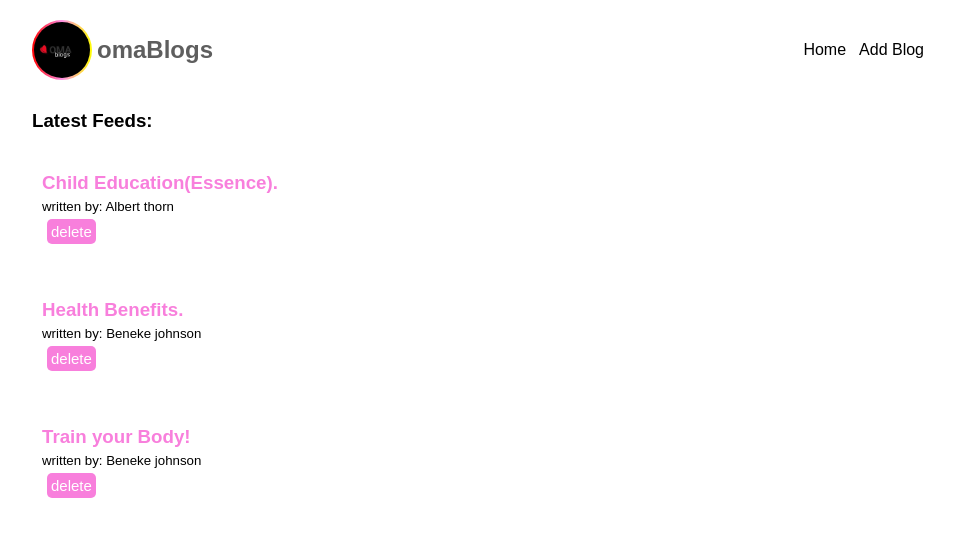
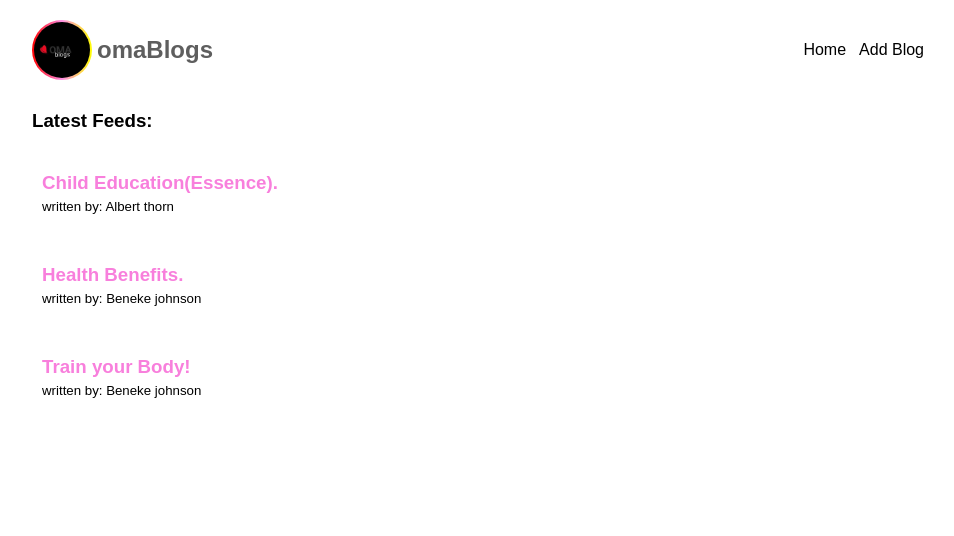
Before and after one commit to dannie-bowser/Omasanblog, a React (Vite) app: page / in a window 1280 px wide. Shown: the top 536 px of the page, without its empty margins (160-1114 px from the left). Built offline with nearby package versions, Linux system fonts and the light colour scheme; data requests are answered from the project's data file; a web font is replaced by a local one.

Commit message:
added blog details page

```diff
--- a/src/App.jsx
+++ b/src/App.jsx
@@ -3,6 +3,7 @@ import Navbar from './components/Navbar'
 import Homepage from './components/Homepage'
 import { BrowserRouter as Router, Route, Switch } from 'react-router-dom';
 import AddBlog from './components/AddBlog';
+import BlogDetails from './components/BlogDetails';
 
 
 
@@ -19,6 +20,9 @@ function App() {
               <Route path="/AddBlog">
                 <AddBlog />
               </Route>
+              <Route path="/blogs/:id">
+                <BlogDetails />
+              </Route>
             </Switch>
           </Router>
     </>
--- /dev/null
+++ b/src/components/AddBlog.jsx
@@ -0,0 +1,11 @@
+import React from 'react'
+
+const AddBlog = () => {
+  return (
+    <div  className='content'>
+        <div>AddBlog</div>
+    </div>
+  )
+}
+
+export default AddBlog
--- /dev/null
+++ b/src/components/BlogDetails.jsx
@@ -0,0 +1,15 @@
+import React from 'react'
+import { useParams } from 'react-router-dom/cjs/react-router-dom.min'
+
+const BlogDetails = () => {
+
+    const { id } = useParams();
+
+  return (
+    <div className='content'>
+        <div>BlogDetails - { id }</div>
+    </div>
+  )
+}
+
+export default BlogDetails
--- a/src/components/Bloglistings.jsx
+++ b/src/components/Bloglistings.jsx
@@ -1,15 +1,17 @@
 import React from 'react'
+import { Link } from 'react-router-dom'
 
-const Bloglistings = ({ blogs, title, handleDelete }) => {
+const Bloglistings = ({ blogs, title }) => {
   return (
     <>
          <h3 className='blogtitle'>Latest Feeds:</h3>
          {blogs.map(blog =>(
-          <div className='blog-preview' key={ blog.id }>
-              <h3> { blog.title }</h3>
-              <h5>written by: { blog.author }</h5>
-              <button onClick={() => handleDelete(blog.id)}>delete</button>
-          </div>
+           <div className='blog-preview' key={ blog.id }>
+                <Link to={`/blogs/${blog.id}`}>
+                    <h3> { blog.title }</h3>
+                    <h5>written by: { blog.author }</h5>
+                 </Link>
+           </div>
       ))}
     </>
   )
--- a/src/components/Homepage.jsx
+++ b/src/components/Homepage.jsx
@@ -8,23 +8,20 @@ const Homepage = () => {
     const { data: blogs, loading, error } = useFetch('http://localhost:8000/blogs');
 
 
+        // const handleDelete = (id) => {
 
+        //   const newBlogs = blogs.filter(blog => blog.id != id);
 
-        const handleDelete = (id) => {
+        //   setBLogs(newBlogs);
 
-          const newBlogs = blogs.filter(blog => blog.id != id);
-
-          setBLogs(newBlogs);
-
-        }
-
+        // }
 
 
   return (
     <>
-       {error && <div className='loading'>{ error }</div>}
-      {blogs && <Bloglistings blogs={blogs} title="Latest Feeds:" handleDelete={handleDelete} />}
-      {loading && <p className='loading'>Loading resources...</p>}
+          {error && <div className='loading'>{ error }</div>}
+          {blogs && <Bloglistings blogs={blogs} title="Latest Feeds:"  />}
+          {loading && <p className='loading'>Loading resources...</p>}
     </>
   )
 }
--- a/src/index.css
+++ b/src/index.css
@@ -107,6 +107,13 @@ nav{
   font-size: 15px;
   border-radius: 5px;
 }
+.blog-preview a{
+  text-decoration: none;
+  color: #000;
+  width: 100%;
+  height: auto;
+  background-color: red;
+}
 .content{
   width: 70%;
   margin:  40px auto auto;
```
